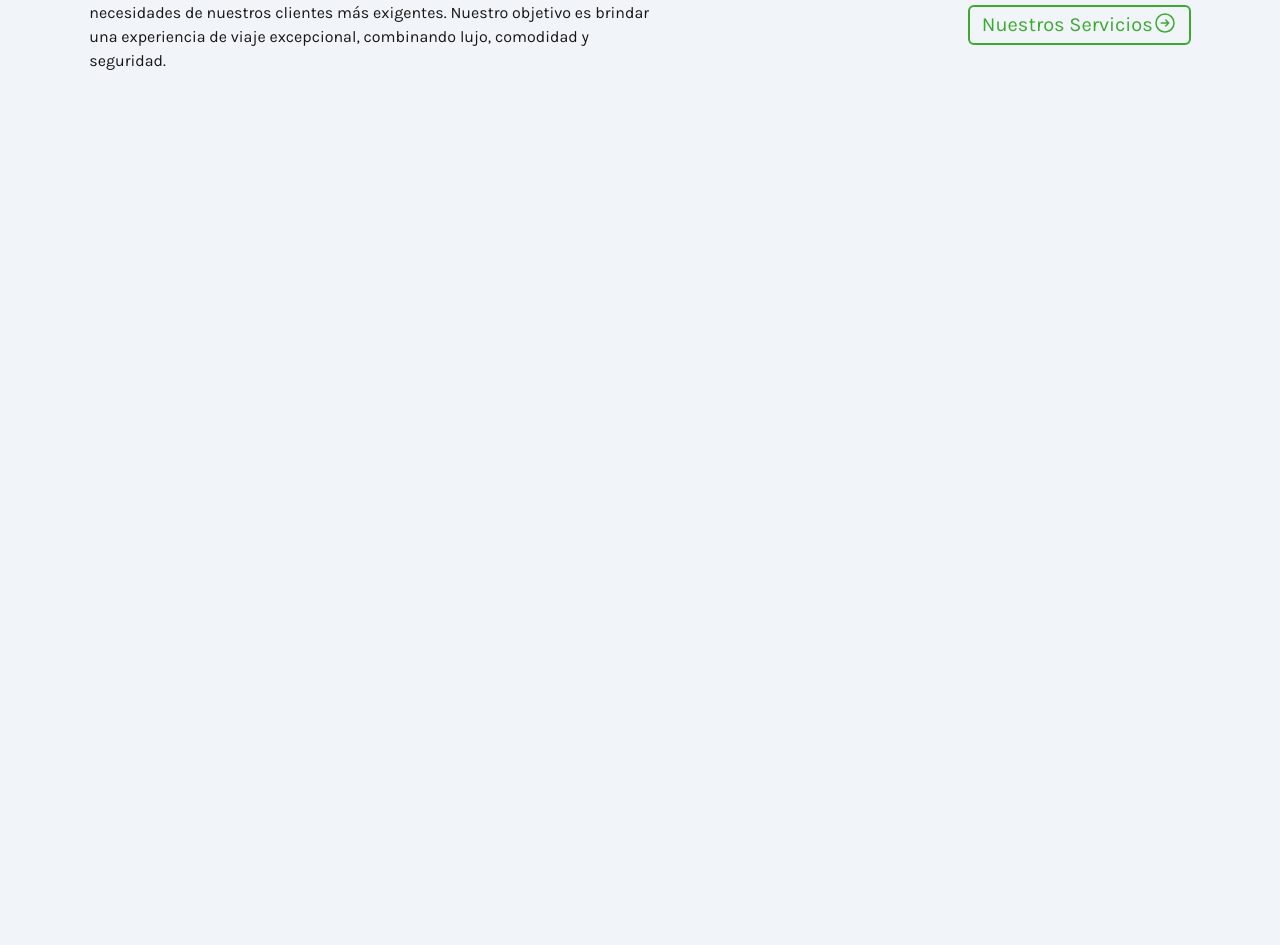
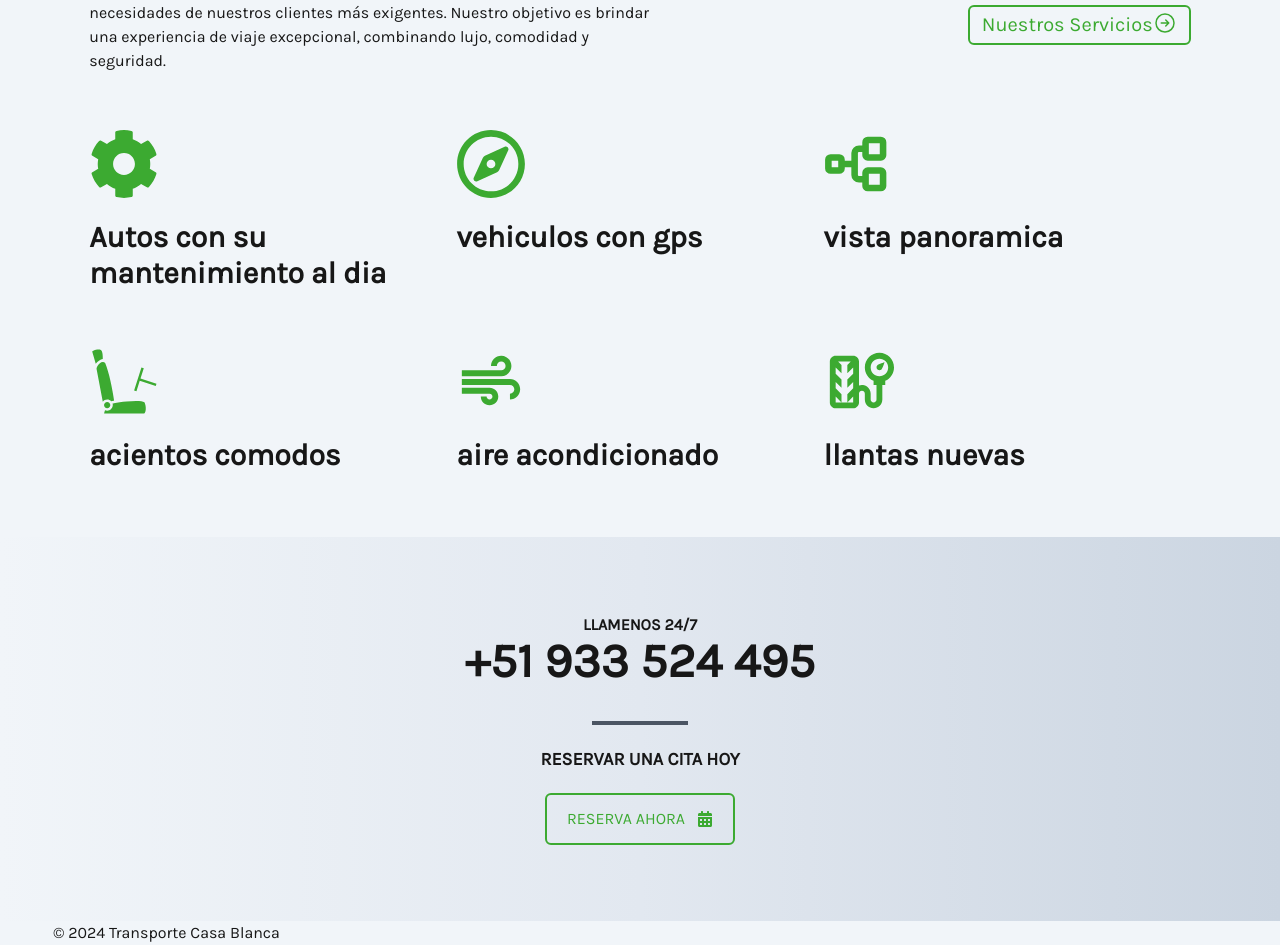
Before and after one commit to aaronJau21/transporte-casa-blanca, a Next.js app: page /home in a window 1280 px wide. Shown: the part 1222-2167 px from the top of the page. Before the commit the page ends 1295 px from the top, so only its background shows below. Built offline with nearby package versions, Linux system fonts and the light colour scheme.

Commit message:
Finish Page Home

```diff
--- a/src/app/home/page.tsx
+++ b/src/app/home/page.tsx
@@ -1,4 +1,4 @@
-import { Carousel, Informacion, Offer } from "@/home";
+import { Carousel, Contact, Informacion, Offer } from "@/home";
 
 export const metadata = {
   title: "Inicio - Transporte Casa Blanca",
@@ -17,6 +17,9 @@ export default function HomePage() {
       <section className="pt-9 container mx-auto w-11/12 ">
         <Offer />
       </section>
+      <section className="h-96 bg-gradient-to-r from-slate-100 via-slate-200 to-slate-300">
+        <Contact />
+      </section>
     </>
   );
 }
--- a/src/app/layout.tsx
+++ b/src/app/layout.tsx
@@ -1,7 +1,7 @@
 import type { Metadata } from "next";
 import localFont from "next/font/local";
 import "./globals.css";
-import { NavBar } from "@/components";
+import { Footer, NavBar } from "@/components";
 
 const geistSans = localFont({
   src: "./fonts/GeistVF.woff",
@@ -31,6 +31,7 @@ export default function RootLayout({
       >
         <NavBar />
         {children}
+        <Footer />
       </body>
     </html>
   );
--- /dev/null
+++ b/src/components/Footer.tsx
@@ -0,0 +1,9 @@
+export const Footer = () => {
+  return (
+    <footer className="bg-primarypa">
+      <div className="container mx-auto w-11/12">
+        <p>© 2024 Transporte Casa Blanca</p>
+      </div>
+    </footer>
+  );
+};
--- a/src/components/index.ts
+++ b/src/components/index.ts
@@ -1,2 +1,3 @@
 export { NavBar } from "./NavBar";
 export { Line } from "./Line";
+export { Footer } from "./Footer";
--- /dev/null
+++ b/src/home/Contact.tsx
@@ -0,0 +1,23 @@
+import { Line } from "@/components";
+import { FaCalendarAlt } from "react-icons/fa";
+
+export const Contact = () => {
+  return (
+    <div className="flex justify-center items-center h-full">
+      <div className="w-[51rem] text-center">
+        <p className="text-base font-bold">LLAMENOS 24/7</p>
+        <h3 className="text-5xl font-black">+51 933 524 495</h3>
+        <Line color="border-gray-600" className="flex justify-center mt-9" />
+        <p className="text-lg font-bold mt-5">RESERVAR UNA CITA HOY</p>
+        <div className="flex justify-center mt-5">
+          <a
+            href="#"
+            className="flex items-center gap-x-3 border-2 border-primary px-5 py-3 rounded-md text-primary hover:bg-primary hover:text-white transition-colors delay-200"
+          >
+            RESERVA AHORA <FaCalendarAlt />
+          </a>
+        </div>
+      </div>
+    </div>
+  );
+};
--- a/src/home/Offer.tsx
+++ b/src/home/Offer.tsx
@@ -1,5 +1,37 @@
 import { Line } from "@/components";
 import Link from "next/link";
+import { OfferItem } from "./OfferItem";
+import { FaCog, FaRegCompass } from "react-icons/fa";
+import { PiTreeStructureBold } from "react-icons/pi";
+import { GiCarSeat } from "react-icons/gi";
+import { MdAir, MdOutlineTireRepair } from "react-icons/md";
+
+const offerceItem = [
+  {
+    icon: <FaCog size={70} color="#3CAA31" />,
+    title: "Autos con su mantenimiento al dia",
+  },
+  {
+    icon: <FaRegCompass size={70} color="#3CAA31" />,
+    title: "vehiculos con gps",
+  },
+  {
+    icon: <PiTreeStructureBold size={70} color="#3CAA31" />,
+    title: "vista panoramica",
+  },
+  {
+    icon: <GiCarSeat size={70} color="#3CAA31" />,
+    title: "acientos comodos",
+  },
+  {
+    icon: <MdAir size={70} color="#3CAA31" />,
+    title: "aire acondicionado",
+  },
+  {
+    icon: <MdOutlineTireRepair size={70} color="#3CAA31" />,
+    title: "llantas nuevas",
+  },
+];
 
 export const Offer = () => {
   return (
@@ -37,6 +69,11 @@ export const Offer = () => {
           </Link>
         </button>
       </div>
+      <div className="grid grid-cols-3 mx-9 mb-16">
+        {offerceItem.map((item) => (
+          <OfferItem key={item.title} {...item} />
+        ))}
+      </div>
     </>
   );
 };
--- a/src/home/OfferItem.tsx
+++ b/src/home/OfferItem.tsx
@@ -1,6 +1,15 @@
+interface Props {
+  icon: JSX.Element;
+  title: string;
+}
 
-export const OfferItem = () => {
+export const OfferItem = ({ icon, title }: Props) => {
   return (
-    <div>OfferItem</div>
-  )
-}
+    <div className="mt-14">
+      {icon}
+      <div className="mt-5 w-80">
+        <p className="text-3xl font-black">{title}</p>
+      </div>
+    </div>
+  );
+};
--- a/src/home/index.ts
+++ b/src/home/index.ts
@@ -2,3 +2,4 @@ export { Carousel } from "./Carousel";
 
 export { Informacion } from "./Informacion";
 export { Offer } from "./Offer";
+export { Contact } from "./Contact";
```
